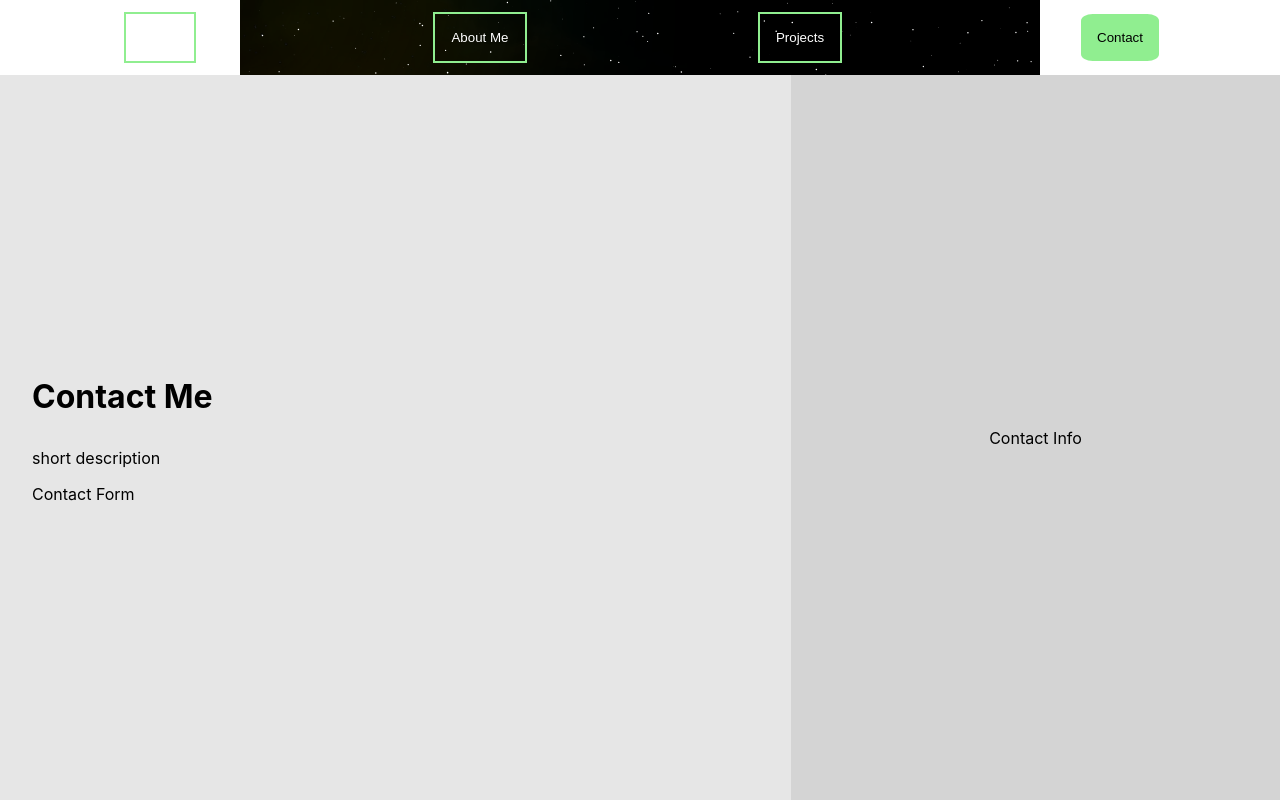
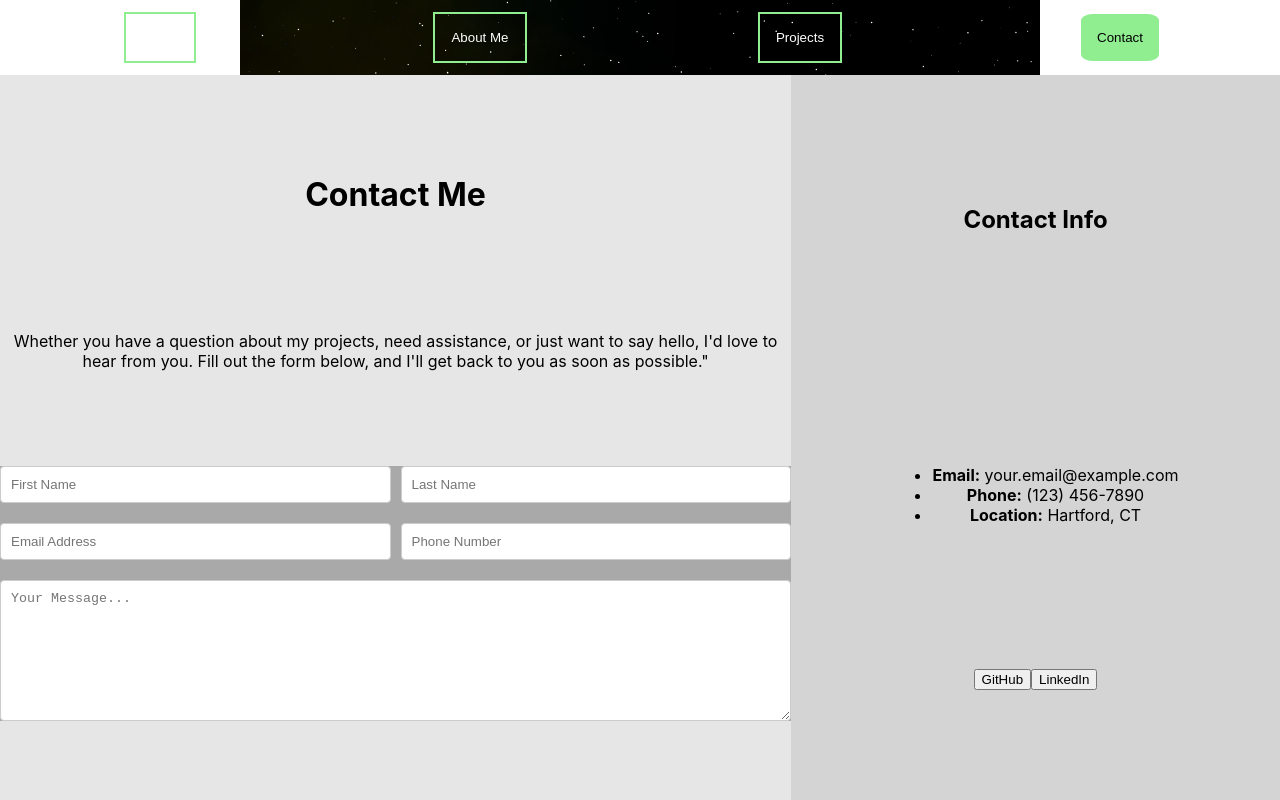
Before and after one commit to raw1218/Portfolio, a React (Create React App) app: page / in a window 1280 px wide. Both pictures are taken after a click on the button "Contact". Built offline with nearby package versions, Linux system fonts and the light colour scheme.

Commit message:
Contact Page v1

```diff
--- a/src/landing_page/ContactPage.css
+++ /dev/null
@@ -1,42 +0,0 @@
-.contact-page {
-    z-index: 1;
-    text-align: center;
-    width: 75%;
-    height: 30%;
-    color: white;
-    font-size: 100px;
-}
-
-
-.contact-page-wrapper-fullscreen {
-    display: grid;
-    width: 100%;
-    height: 100%; /* This assumes you want it to take up the full viewport height */
-    grid-template-columns: 1.618fr 1fr;
-    z-index: 1;
-}
-
-.contact-page-left-section {
-    display: flex;
-    flex-direction: column;
-    justify-content: center; /* This centers the content vertically */
-    align-items: start; /* Aligns content to the left, which is default, but stated for clarity */
-    padding: 2rem; /* Providing some space around content */
-    background-color: #e6e6e6; /* Placeholder color */
-}
-
-.title, .description, .contact-form {
-    margin-bottom: 1rem; /* Adding space between these elements */
-}
-
-.contact-page-right-section {
-    display: flex;
-    align-items: center; /* This centers the contact info vertically */
-    justify-content: center; /* And this centers it horizontally */
-    background-color: #d4d4d4; /* Placeholder color */
-}
-
-.contact-info {
-    /* Add your styling for contact info section here */
-    padding: 1rem;
-}
--- a/src/landing_page/ContactPage.js
+++ /dev/null
@@ -1,25 +0,0 @@
-import React from 'react'
-import './ContactPage.css'
-function ContactPage() {
-  return (
-
-
-
-    <div className='contact-page-wrapper-fullscreen'>
-
-      <div className='contact-page-left-section'>
-        <h1 className='title'>Contact Me</h1>
-        <p className='description'>short description</p>
-        <div className='contact-form'>Contact Form</div>
-      </div>
-
-
-    <div className='contact-page-right-section'>
-      <div className='contact-info'>Contact Info</div>
-    </div>
-
-    </div>
-  )
-}
-
-export default ContactPage
--- /dev/null
+++ b/src/landing_page/ContactPage/ContactForm.js
@@ -0,0 +1,24 @@
+import React from 'react'
+
+function ContactForm() {
+
+
+
+  return (
+<div className="contact-form">
+    <div className="name-wrapper">
+        <input type="text" className="first-name-form" placeholder="First Name" />
+        <input type="text" className="last-name-form" placeholder="Last Name" />
+    </div>
+
+    <div className="personal-info-wrapper">
+        <input type="email" className="email-form" placeholder="Email Address" />
+        <input type="tel" className="phone-number-form" placeholder="Phone Number" pattern="[0-9]{3}-[0-9]{3}-[0-9]{4}" />
+    </div>
+
+    <textarea className="message-form" placeholder="Your Message..."></textarea>
+</div>
+  )
+}
+
+export default ContactForm
--- /dev/null
+++ b/src/landing_page/ContactPage/ContactPage.css
@@ -0,0 +1,102 @@
+.contact-page {
+    z-index: 1;
+    text-align: center;
+    width: 75%;
+    height: 30%;
+    color: white;
+    font-size: 100px;
+}
+
+
+.contact-page-wrapper-fullscreen {
+    display: grid;
+    width: 100%;
+    height: 100%; /* This assumes you want it to take up the full viewport height */
+    grid-template-columns: 1.618fr 1fr;
+    z-index: 1;
+}
+
+.contact-page-left-section {
+    display: flex;
+    flex-direction: column;
+    margin: 0;
+    padding: 0;
+
+    background-color: #e6e6e6; /* Placeholder color */
+}
+
+
+.contact-page-left-section .spacer-small{
+    flex-grow: 1;
+}
+
+.contact-page-left-section .spacer-large{
+    flex-grow: 1.618;
+}
+
+.contact-form-wrapper{
+
+    flex: calc(1.618 * 2);
+    background-color: darkgrey;
+
+}
+
+.contact-page-right-section {
+    display: flex;
+    flex-direction: column;
+    align-items: center; /* This centers the contact info vertically */
+    justify-content: center; /* And this centers it horizontally */
+    background-color: #d4d4d4; /* Placeholder color */
+}
+
+.contact-info {
+    /* Add your styling for contact info section here */
+    padding: 1rem;
+
+}
+
+
+.contact-page-right-section .spacer-small{
+    flex-grow: 1;
+}
+
+.contact-page-right-section .spacer-large{
+    flex-grow: 1.618;
+}
+
+
+.contact-form {
+
+
+    display: flex;
+    flex-direction: column;
+    gap: 20px; /* adjust this value as needed for spacing between rows */
+    margin: 0;
+    padding: 0;
+    width: 100%;
+    height:100%;
+}
+
+.name-wrapper, .personal-info-wrapper {
+    display: flex;
+    justify-content: space-between;
+    gap: 10px; /* adjust this value for spacing between first name/last name and email/phone inputs */
+}
+
+.first-name-form, .last-name-form, .email-form, .phone-number-form {
+    flex: 1; /* equally divide space */
+    padding: 10px; /* adjust for desired internal padding */
+    border: 1px solid #ccc; /* style border as needed */
+    border-radius: 4px; /* optional for rounded corners */
+    outline: none;
+}
+
+.message-form {
+    padding: 10px; /* adjust for desired internal padding */
+    border: 1px solid #ccc; /* style border as needed */
+    border-radius: 4px; /* optional for rounded corners */
+    height: 120px; /* adjust as needed for desired textarea height */
+    outline: none;
+    resize: vertical; /* allows vertical resizing */
+    flex: 1;
+}
--- /dev/null
+++ b/src/landing_page/ContactPage/ContactPage.js
@@ -0,0 +1,50 @@
+import React from 'react'
+import './ContactPage.css'
+import ContactForm from './ContactForm'
+function ContactPage() {
+  return (
+
+
+
+    <div className='contact-page-wrapper-fullscreen'>
+
+      <div className='contact-page-left-section'>
+      <div className='spacer-small'></div>
+        <h1 className='title'>Contact Me</h1>
+        <div className='spacer-small'></div>
+        <p className='description'>Whether you have a question about my projects, need assistance, or just want to say hello, I'd love to hear from you. Fill out the form below, and I'll get back to you as soon as possible."</p>
+        <div className='spacer-small'></div>
+        <div className='contact-form-wrapper'>
+          <ContactForm/>
+        </div>
+        <div className='spacer-small'></div>
+      </div>
+
+
+    <div className='contact-page-right-section'>
+      <div className='spacer-small'></div>
+      <h2>Contact Info</h2>
+      <div className='spacer-large'></div>
+      <div className='contact-info'>
+        <ul>
+          <li><strong>Email:</strong> your.email@example.com</li>
+          <li><strong>Phone:</strong> (123) 456-7890</li>
+          <li><strong>Location:</strong> Hartford, CT</li>
+        </ul>
+
+
+      </div>
+
+      <div className='spacer-small'></div>
+      <div className="social-buttons">
+            <button onClick={() => window.open('https://github.com/yourusername')}>GitHub</button>
+            <button onClick={() => window.open('https://linkedin.com/in/yourusername')}>LinkedIn</button>
+      </div>
+      <div className='spacer-small'></div>
+    </div>
+
+    </div>
+  )
+}
+
+export default ContactPage
--- a/src/landing_page/LandingPage.js
+++ b/src/landing_page/LandingPage.js
@@ -4,7 +4,7 @@ import './LandingPage.css'
 import { currentPageContext } from '../App'
 import AboutPage2 from './AboutPage/AboutPage2'
 import ProjectsPage from './ProjectsPage/ProjectsPage'
-import ContactPage from './ContactPage'
+import ContactPage from './ContactPage/ContactPage'
 
 
 function LandingPage() {
--- a/src/landing_page/ProjectsPage/ProjectsPage.css
+++ b/src/landing_page/ProjectsPage/ProjectsPage.css
@@ -30,12 +30,12 @@
 
 .projects-page-left-section {
     flex: 1.618;
-    background-color: orange;
+    background-color: grey;
     display: flex;
     flex-direction: column;  /* Add this */
     justify-content: center;
     align-items: center;
-    gap: 2rem;
+
 }
 
 
@@ -85,16 +85,17 @@
 
 
 .projects-carousel-wrapper{
-    flex: 1;
+
     height: 75%;
     width: 100%;
-    background-color: black;
+    background-color: grey;
 }
 
 
 
 .projects-wrapper {
 
+    background-color: black;
     font-size: 20px;
     color: white;
     border: white solid 2px;
```
